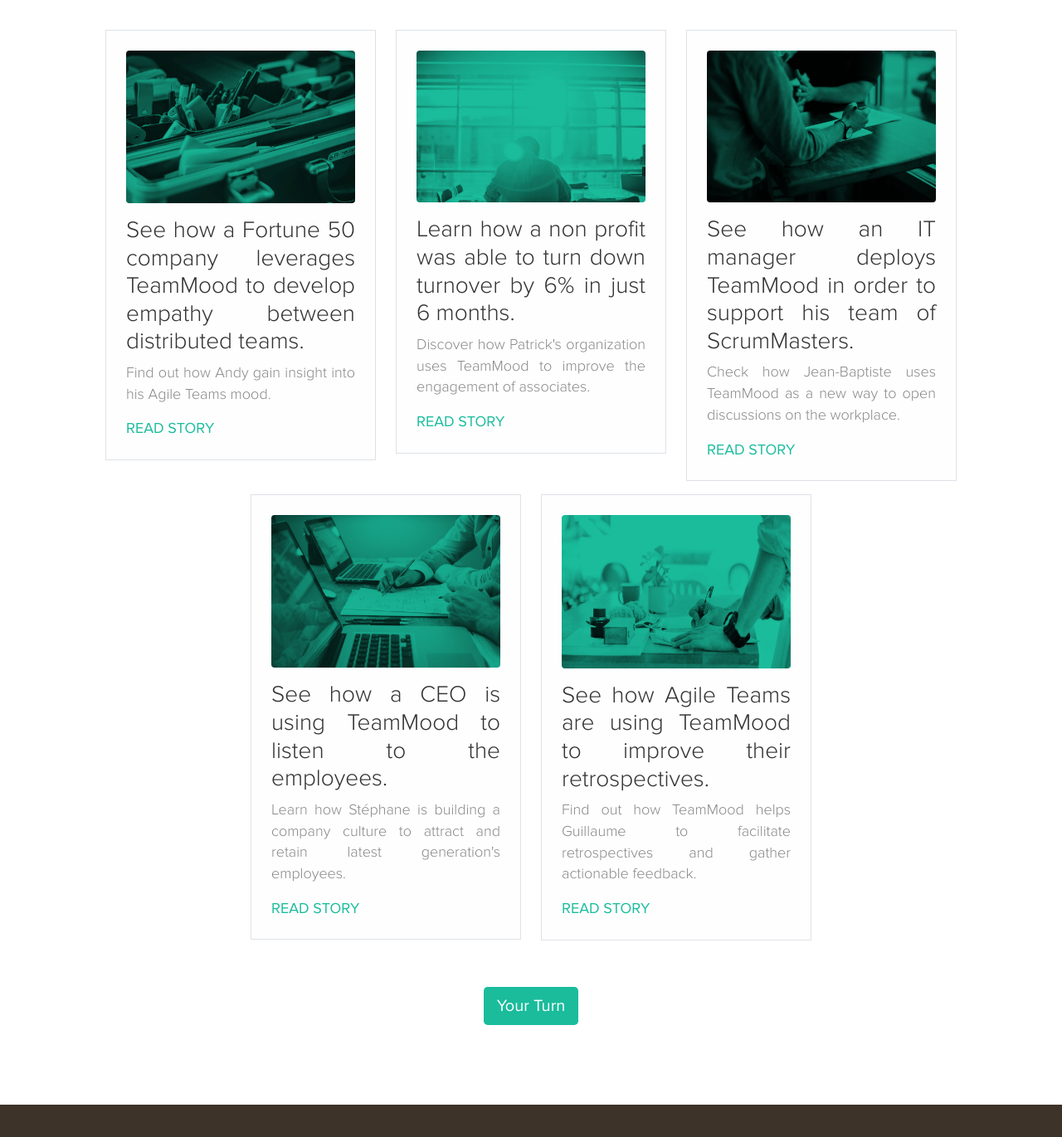
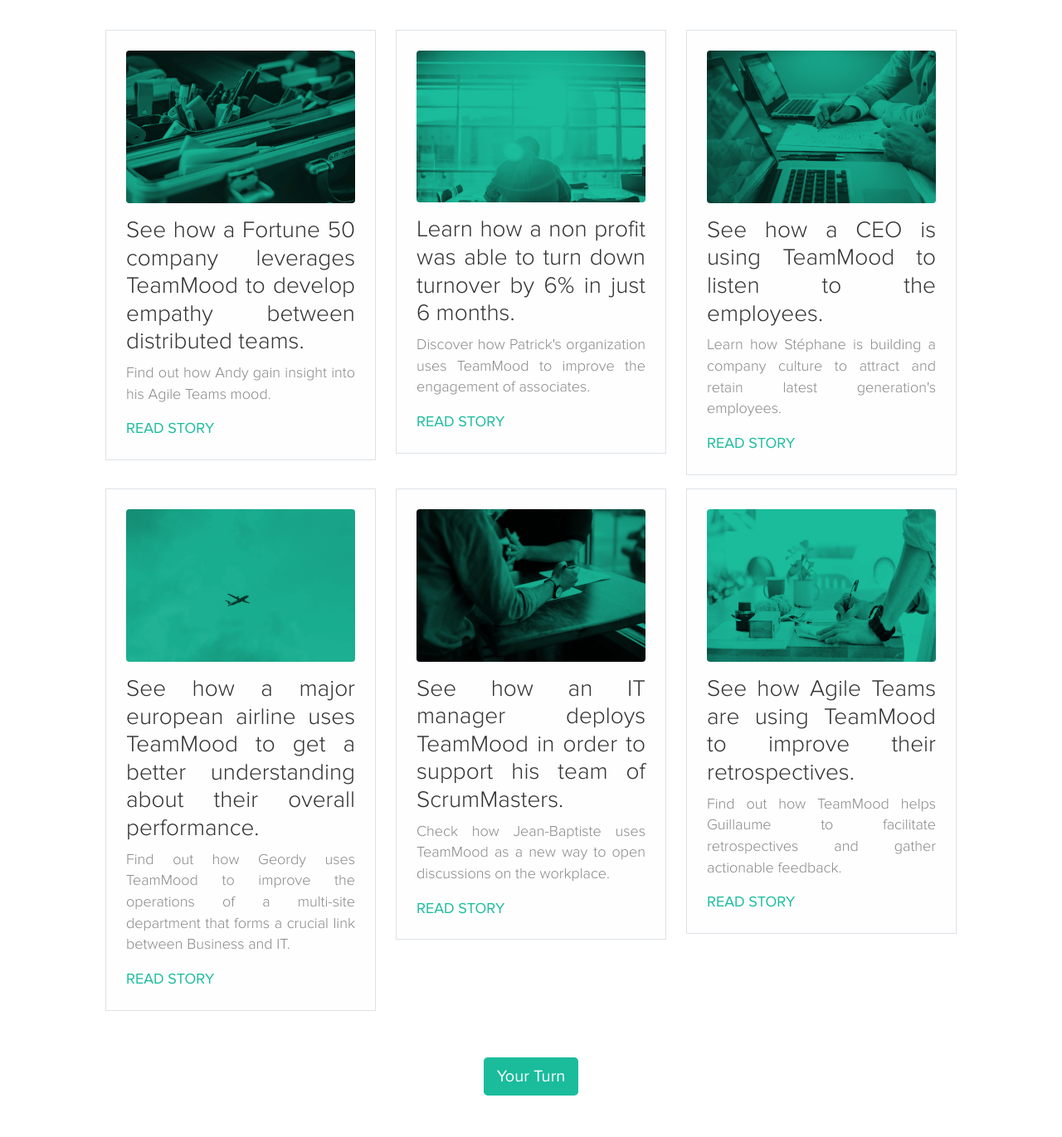
Before and after one commit to TeamMood/landing-page, a Jekyll site: the page built from en/success/index.html, in a window 1280 px wide and 1400 px high, scrolled down 391 px. Shown: the top 1371 px of the window at 83% size. Built offline with Jekyll 4.4.1, drawn with Linux system fonts in a browser that asks for light colours; nearby versions of some CDN libraries; comment, search, counter and statistics services are not loaded.

Commit message:
add airplane success story to success page

```diff
--- a/en/success/index.html
+++ b/en/success/index.html
@@ -31,6 +31,7 @@
                 <p><strong><a href="/en/success/Success-story-agile-team-en">READ STORY</a></strong></p>
             </div>
         </div>
+
         <div class="col-md-4 my-2">
             <div class="story p-4 pb-2 border text-justify">
                 <div class="text-center">
@@ -45,23 +46,36 @@
         <div class="col-md-4 my-2">
             <div class="story p-4 pb-2 border text-justify">
                 <div class="text-center">
+                    <img class="img-fluid rounded mb-3" src="/images/success/computers.jpg">
+                </div>
+                <h3>See how a CEO is using TeamMood to listen to the employees.</h3>
+                <p>Learn how Stéphane is building a company culture to attract and retain latest generation's employees.</p>
+                <p><strong><a href="/en/success/Success-story-Fioulmarket-en">READ STORY</a></strong></p>
+            </div>
+        </div>
+    </div>
+
+    <div class="row justify-content-center">
+        <div class="col-md-4 my-2">
+            <div class="story p-4 pb-2 border text-justify">
+                <div class="text-center">
+                    <img class="img-fluid rounded mb-3" src="/images/success/airplane.png">
+                </div>
+                <h3>See how a major european airline uses TeamMood to get a better understanding about their overall performance.</h3>
+                <p>Find out how Geordy uses TeamMood to improve the operations of a multi-site department that forms a crucial link between Business and IT.
+                </p>
+                <p><strong><a href="/en/success/Success-story-airline-en">READ STORY</a></strong></p>
+            </div>
+        </div>
+
+        <div class="col-md-4 my-2">
+            <div class="story p-4 pb-2 border text-justify">
+                <div class="text-center">
                     <img class="img-fluid rounded mb-3" src="/images/success/watch.jpg">
                 </div>
                 <h3>See how an IT manager deploys TeamMood in order to support his team of ScrumMasters.</h3>
                 <p>Check how Jean-Baptiste uses TeamMood as a new way to open discussions on the workplace.</p>
                 <p><strong><a href="/en/success/Success-story-scrum-masters-en">READ STORY</a></strong></p>
-            </div>
-        </div>
-    </div>
-    <div class="row justify-content-center">
-        <div class="col-md-4 my-2">
-            <div class="story p-4 pb-2 border text-justify">
-                <div class="text-center">
-                    <img class="img-fluid rounded mb-3" src="/images/success/computers.jpg">
-                </div>
-                <h3>See how a CEO is using TeamMood to listen to the employees.</h3>
-                <p>Learn how Stéphane is building a company culture to attract and retain latest generation's employees.</p>
-                <p><strong><a href="/en/success/Success-story-Fioulmarket-en">READ STORY</a></strong></p>
             </div>
         </div>
 
```
Also changed, not shown: en/success/Success-story-airline-en.html (renamed from en/success/Success-story-KLM-en.html, +4 -4 lines), images/success/airplane.png (added), images/success/success-story-airline/bg2.png (renamed from images/success/success-story-KLM/bg2.png), images/success/success-story-airline/data-analytics.svg (renamed from images/success/success-story-KLM/data-analytics.svg), images/success/success-story-airline/geordy.svg (renamed from images/success/success-story-KLM/geordy.svg), images/success/success-story-airline/headband2-fullheigth.jpg (renamed from images/success/success-story-KLM/headband2-fullheigth.jpg), images/success/success-story-airline/headband2.jpg (renamed from images/success/success-story-KLM/headband2.jpg), 2 other files.
